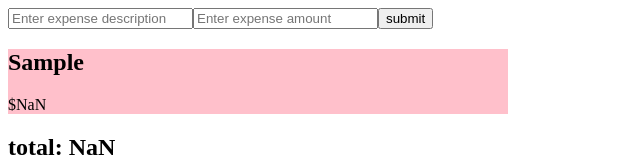
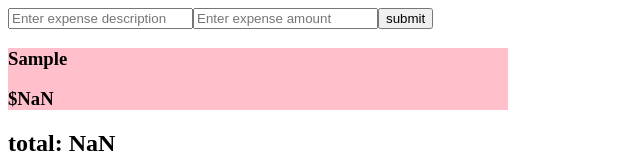
Before and after one commit to nikitaasingh10/financeDashboard, a React (Vite) app: page / in a window 1280 px wide. Both pictures are taken after typing "Sample", "Sample" into the empty fields and a click on the button "submit". Shown: the top 164 px of the page, without its empty margins (0-640 px from the left). Built offline with nearby package versions, Linux system fonts and the light colour scheme.

Commit message:
Performance optimization using React.memo

```diff
--- a/src/App.jsx
+++ b/src/App.jsx
@@ -82,8 +82,12 @@ const App = () => {
                 <button type="submit">submit</button>
 
                 {expense.expenseList.map((li, index) =>
-                    <Card className="card" key={index} title={li.item}>
-                        <p>${li.amount}</p>
+                    <Card
+                        className="card"
+                        key={index}
+                        title={li.item}
+                        amount={li.amount}> {/**passing amount as prop instead of children so as to avoid re-rendering issue*/}
+                            {/* <p>${li.amount}</p> */}
                     </Card>
                 )}
 
--- a/src/Card.jsx
+++ b/src/Card.jsx
@@ -1,12 +1,20 @@
 import React from "react";
 
-const Card = ({title, children, style, className}) => {
+const Card = ({title, amount, style, className}) => {
+    console.log(`🔄 Card "${title}" is rendering`);
     return (
         <div className={className} style={style}>
-            <h2>{title}</h2>
-            {children}
+            <h3>{title}</h3>
+            <h3>${amount}</h3>
         </div>
     );
 };
 
-export default Card;
+export default React.memo(Card);
+
+/*
+React.memo does:
+    Only re-renders Card if props actually change
+    Compares prev props vs new props
+    Skips render if props are the same
+*/
```
